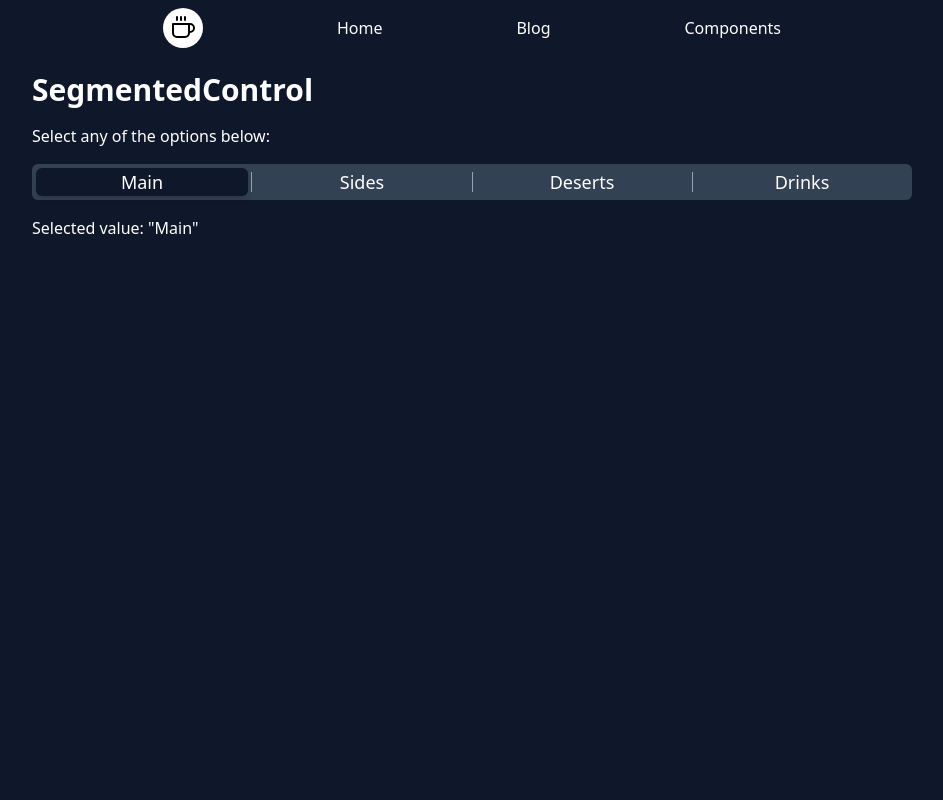
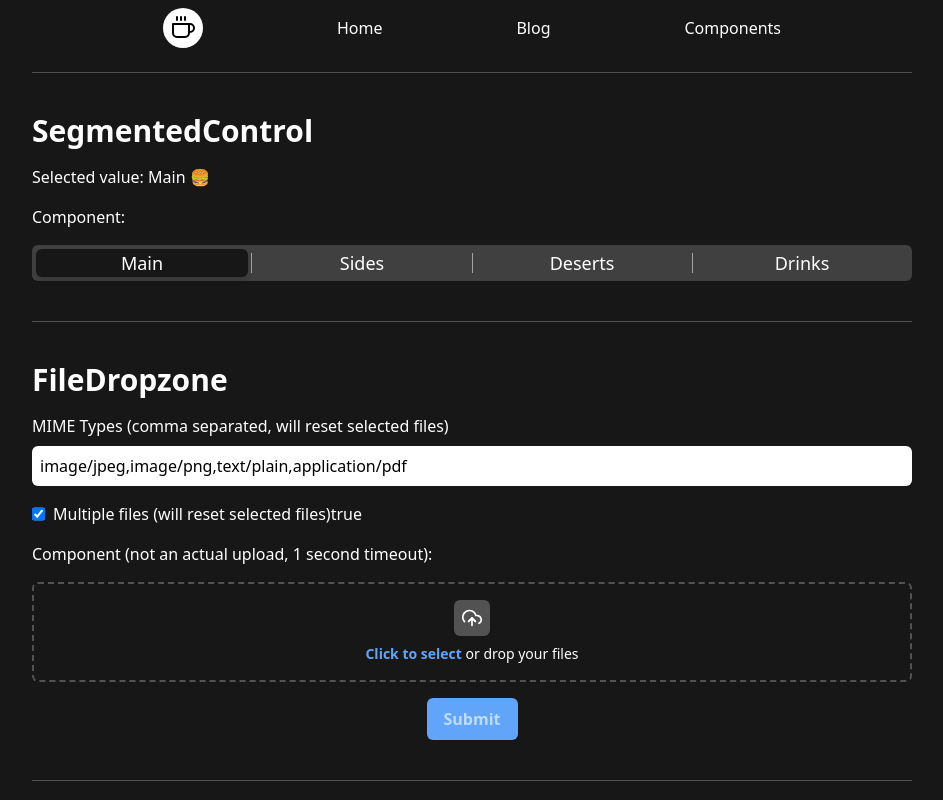
Before and after one commit to ptrkc/old-next-ptrck.dev, a Next.js app: page /components in a window 1280 px wide. Shown: the whole page, without its empty margins (168-1111 px from the left). Built offline with nearby package versions, Linux system fonts and the light colour scheme.

Commit message:
FileDropzone component

```diff
--- /dev/null
+++ b/components/FileDropzone.tsx
@@ -0,0 +1,209 @@
+import { PropsWithChildren , ChangeEvent, DragEvent, RefObject, useRef, useState } from 'react';
+
+import { FiUploadCloud, FiTrash2, FiFileText, FiRotateCw } from 'react-icons/fi';
+
+const statusIcon = {
+  submitting: {
+    text: 'Submitting...',
+    icon: <FiRotateCw className="w-5 h-5 animate-spin" />,
+  },
+  added: {
+    text: 'Added',
+    icon: '✅',
+  },
+};
+
+interface DropzoneFramePropTypes extends PropsWithChildren {
+  isEmpty: boolean;
+  inputRef: RefObject<HTMLInputElement>;
+  onDrop: Function;
+}
+
+const DropzoneFrame = (props: DropzoneFramePropTypes) => {
+  const {
+    children,
+    isEmpty,
+    inputRef,
+    onDrop: onDropLogic,
+  } = props;
+  const [isHovering, setIsHovering] = useState(false);
+
+  const stopDefaults = (event: DragEvent) => {
+    event.stopPropagation();
+    event.preventDefault();
+  };
+  const onDragEnter = stopDefaults;
+  const onDragOver = (event: DragEvent) => {
+    stopDefaults(event);
+    setIsHovering(true);
+  };
+  const onDragLeave = (event: DragEvent) => {
+    stopDefaults(event);
+    setIsHovering(false);
+  };
+  const onDrop = (event: DragEvent) => {
+    stopDefaults(event);
+    setIsHovering(false);
+    onDropLogic(event);
+  };
+  const onClick = () => isEmpty && inputRef?.current?.click();
+
+  return (
+    /* eslint-disable-next-line jsx-a11y/click-events-have-key-events,
+    jsx-a11y/no-static-element-interactions */
+    <div
+      className={['grid grid-cols-1 rounded-md border-neutral-600 border-2 border-dashed hover:border-neutral-200 duration-200 overflow-hidden text-sm relative p-4',
+        isHovering && 'bg-neutral-500',
+        isEmpty && 'cursor-pointer',
+      ].join(' ')}
+      onDragEnter={onDragEnter}
+      onDragOver={onDragOver}
+      onDragLeave={onDragLeave}
+      onDrop={onDrop}
+      onClick={onClick}
+    >
+      {children}
+    </div>
+  );
+};
+
+export interface ProcessedFile {
+  name: string;
+  content: unknown;
+  status?: 'submitting' | 'added';
+}
+
+interface DeleteButtonPropTypes {
+  name: string;
+  selectedFiles: Array<ProcessedFile>;
+  setSelectedFiles: Function;
+}
+
+const DeleteButton = ({ name, selectedFiles, setSelectedFiles }:DeleteButtonPropTypes) => {
+  const removeFile = () => setSelectedFiles(selectedFiles.filter((file) => file.name !== name));
+  return (
+    <button
+      aria-label="Deletar arquivo"
+      type="button"
+      onClick={removeFile}
+      className="btn-icon btn-blue"
+    >
+      <FiTrash2 className="w-5 h-5" />
+    </button>
+  );
+};
+
+const readFile = (file: File) => new Promise((resolve) => {
+  const reader = new FileReader();
+  reader.onload = () => resolve(reader.result);
+  reader.readAsText(file);
+});
+
+interface FileDropzonePropTypes {
+  value: Array<ProcessedFile>;
+  onChange: Function;
+  multiple?: boolean;
+  mimeTypes: Array<string>
+}
+
+const uniqFileNames = (arr: Array<ProcessedFile>) => (
+  Array.from(new Map(arr.map((file) => [file.name, file])).values())
+);
+
+const FileDropzone = ({
+  value: selectedFiles,
+  onChange: setSelectedFiles,
+  multiple = false,
+  mimeTypes,
+} : FileDropzonePropTypes) => {
+  const isEmpty = !selectedFiles.length;
+  const inputRef = useRef<HTMLInputElement>(null);
+
+  const onDrop = async (event: DragEvent) => {
+    if (!multiple && event.dataTransfer.items.length > 1) return;
+
+    const validItems = Array.from(event.dataTransfer.items).filter((item) => item.kind === 'file' && mimeTypes.includes(item.type));
+    const newSelectedFiles = await Promise.all(validItems.map(async (item) => {
+      const file = item.getAsFile();
+      const content = file && await readFile(file);
+      return { name: file?.name || '', content };
+    }));
+    if (!multiple) {
+      setSelectedFiles(newSelectedFiles);
+      return;
+    }
+    if (newSelectedFiles) {
+      setSelectedFiles(uniqFileNames([...selectedFiles, ...newSelectedFiles]));
+    }
+  };
+
+  const handleFilePicker = async (event: ChangeEvent) => {
+    const input = event.target as HTMLInputElement;
+    const files = input.files || [];
+    const validFiles = Array.from(files).filter((file) => mimeTypes.includes(file.type));
+    const newSelectedFiles = await Promise.all(validFiles.map(async (file) => {
+      const content = await readFile(file);
+      return { name: file.name, content };
+    }));
+    if (!multiple) {
+      setSelectedFiles(newSelectedFiles);
+      return;
+    }
+    setSelectedFiles(uniqFileNames([...selectedFiles, ...newSelectedFiles]));
+  };
+
+  return (
+    <DropzoneFrame
+      onDrop={onDrop}
+      inputRef={inputRef}
+      isEmpty={isEmpty}
+    >
+      {isEmpty ? (
+        <div className="rounded-md bg-neutral-600 p-2 mx-auto">
+          <FiUploadCloud className="w-5 h-5" />
+        </div>
+      ) : (
+        <ul className="w-full spacing-2">
+          {selectedFiles.map(({ name, status }) => (
+            <li key={name} className="gap-2">
+              <div className="rounded-frame bg-neutral-800 flex m-1 p-2 justify-between items-center">
+                <div className="flex justify-center items-center gap-2">
+                  <FiFileText className="w-5 h-5" />
+                  <p>{name}</p>
+                </div>
+                {status ? (
+                  <p className="btn-icon" title={statusIcon[status].text}>
+                    {statusIcon[status].icon}
+                  </p>
+                ) : (
+                  <DeleteButton
+                    name={name}
+                    selectedFiles={selectedFiles}
+                    setSelectedFiles={setSelectedFiles}
+                  />
+                )}
+              </div>
+            </li>
+          ))}
+        </ul>
+      )}
+      <button type="button" className="pt-2" onClick={() => inputRef?.current?.click()}>
+        <span className="text-blue-400 font-bold hover:text-blue-500 duration-150">
+          Click to select
+        </span>
+        {' '}
+        or drop your file
+        {multiple && 's'}
+      </button>
+      <input
+        onChange={handleFilePicker}
+        type="file"
+        ref={inputRef}
+        multiple={multiple}
+        hidden
+      />
+    </DropzoneFrame>
+  );
+};
+
+export default FileDropzone;
--- a/components/Header.tsx
+++ b/components/Header.tsx
@@ -3,7 +3,7 @@ import { PropsWithChildren } from 'react';
 import Logo from 'components/Logo';
 
 const NavLink = ({ href, children } : PropsWithChildren<{href: string}>) => (
-  <Link className="hover:bg-slate-700 duration-100 p-2 rounded-md font-bold" href={href}>
+  <Link className="hover:bg-neutral-700 duration-100 p-2 rounded-md font-bold" href={href}>
     {children}
   </Link>
 );
--- a/components/SegmentedControl.tsx
+++ b/components/SegmentedControl.tsx
@@ -23,11 +23,11 @@ const SegmentedControl = ({
   };
   return (
     // Frame
-    <div className="flex justify-around items-center rounded-md relative bg-slate-700">
+    <div className="flex justify-around items-center rounded-md relative bg-neutral-700">
       <div className="absolute top-0 bottom-0 right-0 left-0 flex justify-evenly items-center">
         {options.map(({ value }, index) => index !== options.length - 1 && (
         // Divider
-        <div key={`divider-${value}`} className="h-[55%] w-[1px] bg-slate-400" />
+        <div key={`divider-${value}`} className="h-[55%] w-[1px] bg-neutral-400" />
         ))}
       </div>
       {/* Background Frame */}
@@ -36,7 +36,7 @@ const SegmentedControl = ({
         className="p-1 h-full absolute top-0 duration-300"
       >
         {/* Background */}
-        <div className="rounded-md h-full shadow-md bg-slate-900" />
+        <div className="rounded-md h-full shadow-md bg-neutral-900" />
       </div>
       {options.map(({ value, label }, index) => (
         // Option
--- a/package.json
+++ b/package.json
@@ -11,7 +11,8 @@
   "dependencies": {
     "next": "12.2.5",
     "react": "18.2.0",
-    "react-dom": "18.2.0"
+    "react-dom": "18.2.0",
+    "react-icons": "^4.4.0"
   },
   "devDependencies": {
     "@types/node": "18.7.6",
--- a/pages/_document.tsx
+++ b/pages/_document.tsx
@@ -6,7 +6,7 @@ const Document = () => (
       <link rel="icon" type="image/svg+xml" href="/favicon.svg" />
       <link rel="icon" type="image/png" href="/favicon.png" />
     </Head>
-    <body className="bg-slate-900 text-white">
+    <body className="bg-neutral-900 text-white">
       <Main />
       <NextScript />
     </body>
--- a/pages/components/index.tsx
+++ b/pages/components/index.tsx
@@ -1,13 +1,14 @@
 import type { NextPage } from 'next';
 import Head from 'next/head';
+import { useEffect, useState } from 'react';
 import SegmentedControl from 'components/SegmentedControl';
-import { useState } from 'react';
+import FileDropzone, { ProcessedFile } from 'components/FileDropzone';
 
 const OPTIONS = [
-  { label: 'Main', value: 'Main' },
-  { label: 'Sides', value: 'Sides' },
-  { label: 'Deserts', value: 'Deserts' },
-  { label: 'Drinks', value: 'Drinks' },
+  { label: 'Main', value: 'Main 🍔' },
+  { label: 'Sides', value: 'Sides 🍟' },
+  { label: 'Deserts', value: 'Deserts 🍦' },
+  { label: 'Drinks', value: 'Drinks 🍹' },
 ];
 
 const SegmentedControlSection = () => {
@@ -15,17 +16,84 @@ const SegmentedControlSection = () => {
   return (
     <div className="grid grid-cols-1 gap-4">
       <h1>SegmentedControl</h1>
-      <p>Select any of the options below:</p>
+      <p>
+        Selected value:
+        {' '}
+        {selectedValue}
+      </p>
+      <p>Component:</p>
       <SegmentedControl
         options={OPTIONS}
         selectedValue={selectedValue}
         setSelectedValue={setSelectedValue}
       />
-      <p>
-        Selected value:
-        {' '}
-        {JSON.stringify(selectedValue)}
-      </p>
+    </div>
+  );
+};
+
+const FileDropzoneSection = () => {
+  const [selectedFiles, setSelectedFiles] = useState<Array<ProcessedFile>>([]);
+  const [isSubmitting, setIsSubmitting] = useState(false);
+  const [mimeTypes, setMimeTypes] = useState(['image/jpeg', 'image/png', 'text/plain', 'application/pdf']);
+  const [isMultiple, setIsMultiple] = useState(true);
+
+  const handleSubmit = () => new Promise<void>((resolve) => {
+    setIsSubmitting(true);
+    setSelectedFiles(selectedFiles.map((file) => ({ ...file, status: 'submitting' })));
+    setTimeout(() => {
+      setSelectedFiles(selectedFiles.map((file) => ({ ...file, status: 'added' })));
+      setIsSubmitting(false);
+      resolve();
+    }, 1000);
+  });
+  const reset = () => setSelectedFiles([]);
+
+  useEffect(() => {
+    reset();
+  }, [isMultiple, mimeTypes]);
+
+  const isDisabled = isSubmitting || !selectedFiles.length;
+
+  return (
+    <div className="grid grid-cols-1 gap-4">
+      <h1>FileDropzone</h1>
+      <label htmlFor="mime-types" className="w-full grid gap-2">
+        MIME Types (comma separated, will reset selected files)
+        <input
+          id="mime-types"
+          type="text"
+          className="rounded-md p-2 text-black"
+          value={mimeTypes}
+          onChange={(event) => setMimeTypes(event.target.value.split(','))}
+        />
+      </label>
+      <label htmlFor="multiple">
+        <div className="flex gap-2">
+          <input
+            id="multiple"
+            type="checkbox"
+            onChange={() => setIsMultiple(!isMultiple)}
+            checked={isMultiple}
+          />
+          Multiple files (will reset selected files)
+          {String(isMultiple)}
+        </div>
+      </label>
+      <p>Component (not an actual upload, 1 second timeout):</p>
+      <FileDropzone
+        multiple={isMultiple}
+        value={selectedFiles}
+        onChange={setSelectedFiles}
+        mimeTypes={mimeTypes}
+      />
+      <button
+        className="btn btn-blue mx-auto"
+        type="button"
+        disabled={isDisabled}
+        onClick={handleSubmit}
+      >
+        Submit
+      </button>
     </div>
   );
 };
@@ -36,8 +104,12 @@ const ComponentsPage: NextPage = () => (
       <title>React Components</title>
       <meta name="description" content="Custom React Components." />
     </Head>
-    <main className="max-w-4xl mx-auto p-2">
+    <main className="max-w-4xl mx-auto p-2 grid grid-cols-1 gap-10">
+      <hr className="border-neutral-600" />
       <SegmentedControlSection />
+      <hr className="border-neutral-600" />
+      <FileDropzoneSection />
+      <hr className="border-neutral-600" />
     </main>
   </div>
 );
--- a/styles/globals.css
+++ b/styles/globals.css
@@ -20,3 +20,20 @@
     @apply text-xl;
   }
 }
+@layer components {
+  .btn, .btn-icon {
+    @apply font-bold rounded-md text-center duration-200 flex border border-transparent items-center gap-1 disabled:cursor-not-allowed ;
+  }
+  .btn {
+    @apply py-2 px-4;
+  }
+  .btn-icon {
+    @apply w-10 h-10 shrink-0 justify-center;
+  }
+  .btn-blue {
+    @apply text-white bg-blue-500 hover:bg-blue-600 disabled:bg-blue-400 disabled:text-blue-200
+  }
+  .rounded-frame{
+    @apply rounded-lg overflow-hidden duration-200 shadow hover:md:shadow-md w-full;
+  }
+}
```
Also changed, not shown: .eslintrc.json, 1 other file (tests, documents, lock files or other folders).
